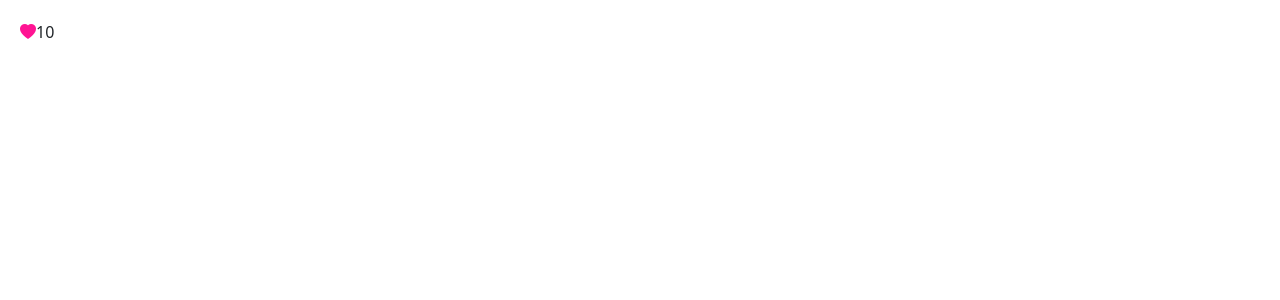
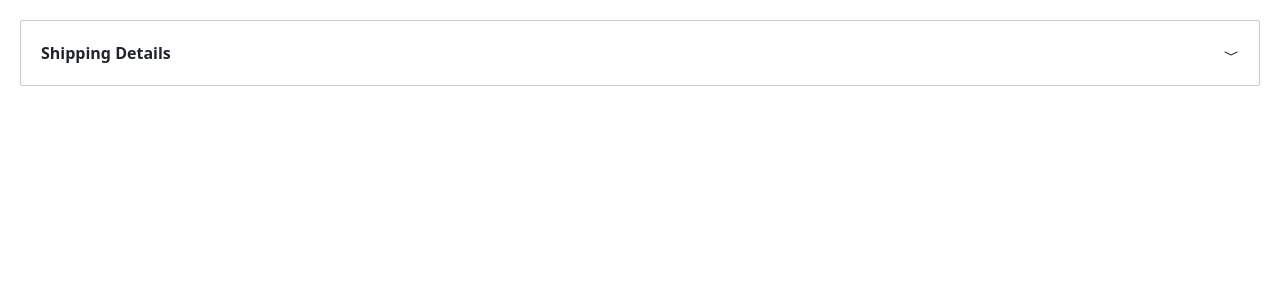
Before and after one commit to npivalica/hello-world-angular, an Angular app: page / in a window 1280 px wide. Shown: the top 300 px of the page. Built offline with nearby package versions, Linux system fonts and the light colour scheme.

Commit message:
Directives

```diff
--- a/src/app/app.component.html
+++ b/src/app/app.component.html
@@ -1,4 +1,3 @@
-<like
-    [likesCount]="tweet.likesCount"
-    [isActive]="tweet.isLiked"
-></like>
+<zippy title="Shipping Details">
+    Shipping details content
+</zippy>
--- a/src/app/app.module.ts
+++ b/src/app/app.module.ts
@@ -12,6 +12,8 @@
 import { FavoriteComponent } from './favorite/favorite.component';
 import { TitleCasePipe } from './title-case.pipe';
 import { LikeComponent } from './like/like.component';
+import { InputFormatDirective } from './input-format.directive';
+import { ZippyComponent } from './zippy/zippy.component';
 
 
 @NgModule({
@@ -23,7 +25,9 @@
     SummaryPipe,
     FavoriteComponent,
     TitleCasePipe,
-    LikeComponent
+    LikeComponent,
+    InputFormatDirective,
+    ZippyComponent
   ],
   imports: [
     BrowserModule,
--- /dev/null
+++ b/src/app/input-format.directive.ts
@@ -0,0 +1,10 @@
+import { Directive } from '@angular/core';
+
+@Directive({
+  selector: '[appInputFormat]'
+})
+export class InputFormatDirective {
+
+  constructor() { }
+
+}
--- /dev/null
+++ b/src/app/zippy/zippy.component.css
@@ -0,0 +1,18 @@
+.zippy {
+    border: 1px solid #ccc;
+    border-radius: 2px;
+}
+.zippy-heading {
+    font-weight: bold;
+    padding: 20px;
+    cursor: pointer;
+}
+.zippy-body {
+    padding: 20px;
+}
+.expanded {
+    background: #f0f0f0;
+}
+.bi {
+    float: right;
+}
--- /dev/null
+++ b/src/app/zippy/zippy.component.html
@@ -0,0 +1,19 @@
+<div class="zippy">
+    <div
+        class="zippy-heading"
+        [class.expanded]="isExpanded"
+        (click)="toggle()"
+    >
+        {{title}}
+        <i
+            class="bi"
+            [ngClass]="{
+                'bi-chevron-compact-up' : isExpanded,
+                'bi-chevron-compact-down' : !isExpanded
+            }"
+        ></i>
+    </div>
+    <div *ngIf="isExpanded" class="zippy-body">
+        <ng-content></ng-content>
+    </div>
+</div>
--- /dev/null
+++ b/src/app/zippy/zippy.component.ts
@@ -0,0 +1,19 @@
+import { Component, Input, OnInit } from '@angular/core';
+
+@Component({
+  selector: 'zippy',
+  templateUrl: './zippy.component.html',
+  styleUrls: ['./zippy.component.css']
+})
+export class ZippyComponent {
+  @Input('title')
+  title!: string;
+
+  isExpanded!: boolean;
+  toggle(){
+    this.isExpanded = !this.isExpanded;
+  }
+
+
+
+}
```
Also changed, not shown: 2 other files (tests, documents, lock files or other folders).
